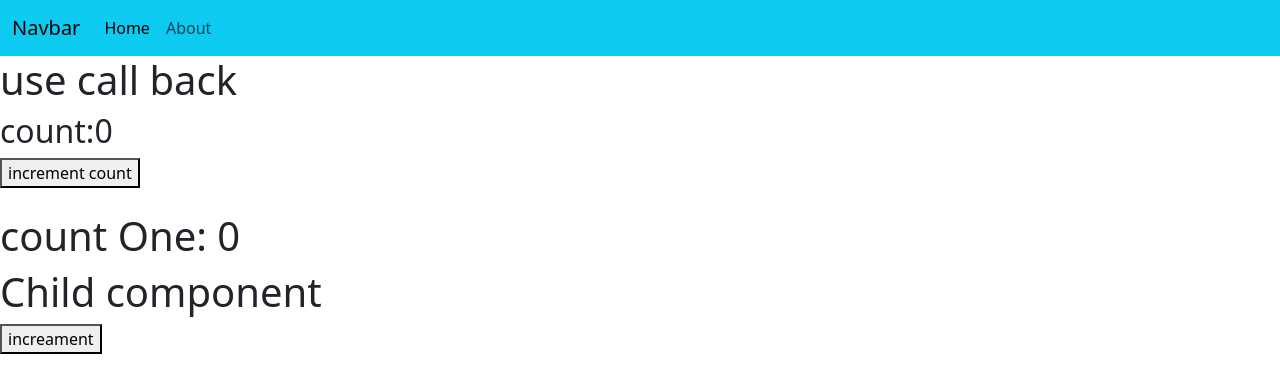
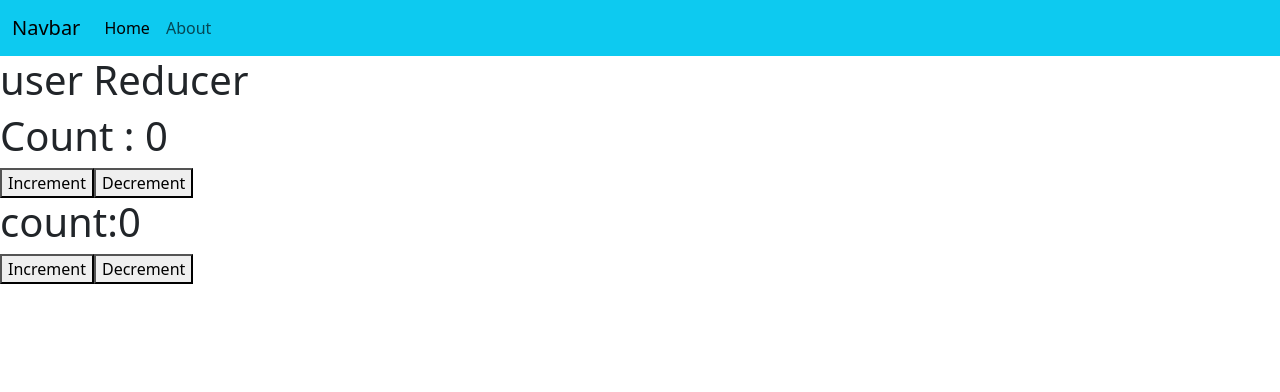
Before and after one commit to ankitjeevijay/react-learn, a React (Create React App) app: page / in a window 1280 px wide. Shown: the top 392 px of the page. Built offline with nearby package versions, Linux system fonts and the light colour scheme.

Commit message:
class 33

```diff
--- a/src/Components/Home.js
+++ b/src/Components/Home.js
@@ -1,5 +1,5 @@
-import React, { useRef } from 'react'
-import UseCallBack from './Hooks/UseCallBack'
+//import React, { useRef } from 'react'
+//import UseCallBack from './Hooks/UseCallBack'
 //import UncontrolComponent from './Hooks/UncontrolComponent'
 //import SendDataChild from './Props/SendDataChild'
 //import UseMemo from './Hooks/UseMemo'
@@ -27,6 +27,8 @@ import UseCallBack from './Hooks/UseCallBack'
 // import CState from './CState'
 //import User from './User'
 //import RegistrationForm from './RegistrationForm'
+
+import UseReducer from "./Hooks/UseReducer"
 
 //import Condition from './Condition'
 //import Click from './Click'
@@ -90,7 +92,10 @@ const Home = () => {
     <Display/> */}
     {/* <ControlComponent/> */}
     {/* <UncontrolComponent/> */}
-    <UseCallBack/>
+    {/* <UseCallBack/> */}
+    <UseReducer/>
+
+
 
 
 
--- /dev/null
+++ b/src/Components/Hooks/UseReducer.js
@@ -0,0 +1,19 @@
+import React, { useState } from 'react'
+import UseReducer1 from './UseReducer1'
+
+const UseReducer = () => {
+    const[count,setCount] = useState(0)
+  return (
+    <>
+    <h1> user Reducer </h1>
+    <h1>Count : {count}</h1>
+    <button onClick={()=> setCount(count +1)}>Increment</button>
+    <button onClick={()=> setCount(count -1)}>Decrement</button>
+    <br/>
+
+    <UseReducer1/>
+    </>
+  )
+}
+
+export default UseReducer
--- /dev/null
+++ b/src/Components/Hooks/UseReducer1.js
@@ -0,0 +1,29 @@
+import React, { useReducer } from 'react'
+
+const reducer = (state,action)=>{
+   // console.log(state,action)
+    //return state
+    switch(action.type){
+        case 'increment':
+            return state +1
+        case 'decrement' :
+            return state -1
+        default :
+            return state
+    }
+
+}
+const UseReducer1 = () => {
+    const initialState = 0
+    const[state,dispatch] = useReducer(reducer, initialState)
+  return (
+    <>
+    <h1>count:{state}</h1>
+    <button onClick={()=> dispatch({type:'increment'})}>Increment</button>
+    <button onClick={()=> dispatch({type:'decrement'})}>Decrement</button>
+    <br/>
+    </>
+  )
+}
+
+export default UseReducer1
```
Also changed, not shown: src/Components/Hooks/Context/UseContext.js (added).
